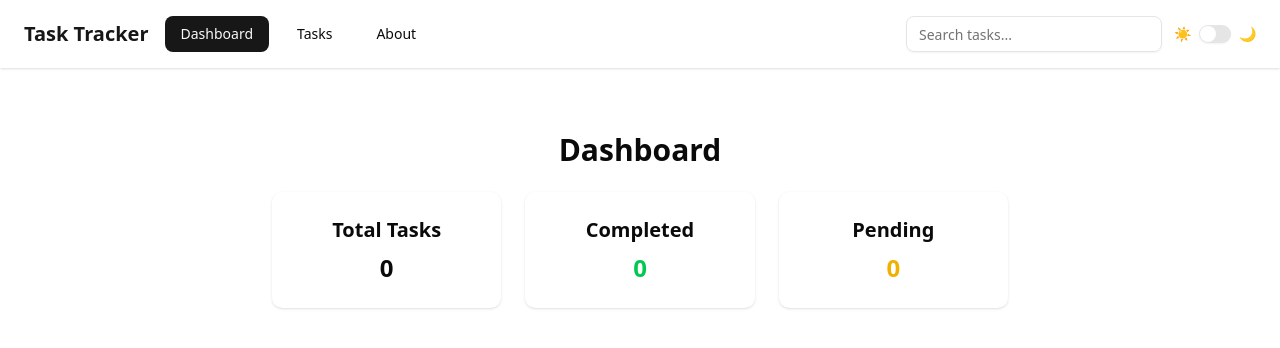
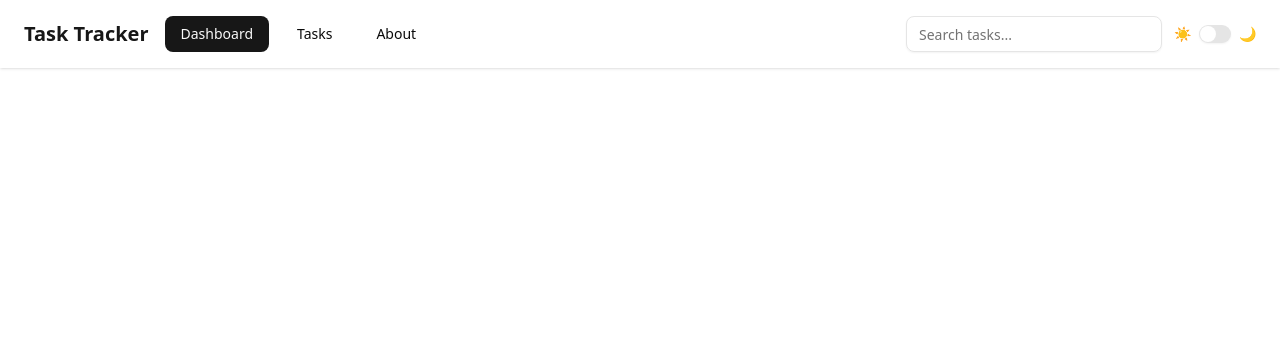
Before and after one commit to Weaver-K/Task-Manager, a React (Vite) app: page / in a window 1280 px wide. Shown: the top 348 px of the page. Built offline with nearby package versions, Linux system fonts and the light colour scheme.

Commit message:
Changed Dashboard's api to Dashboard

```diff
--- a/src/App.jsx
+++ b/src/App.jsx
@@ -18,9 +18,9 @@
         <Navbar />
         <main className="flex-grow container mx-auto px-4 py-6">
           <Routes>
-            <Route path="/" element={<Dashboard />} />
-            <Route path="/tasks" element={<Tasks />} />
-            <Route path="/about" element={<About />} />
+            <Route path="/Dashboard" element={<Dashboard />} />
+            <Route path="/Tasks" element={<Tasks />} />
+            <Route path="/About" element={<About />} />
           </Routes>
         </main>
       </motion.div>
```
